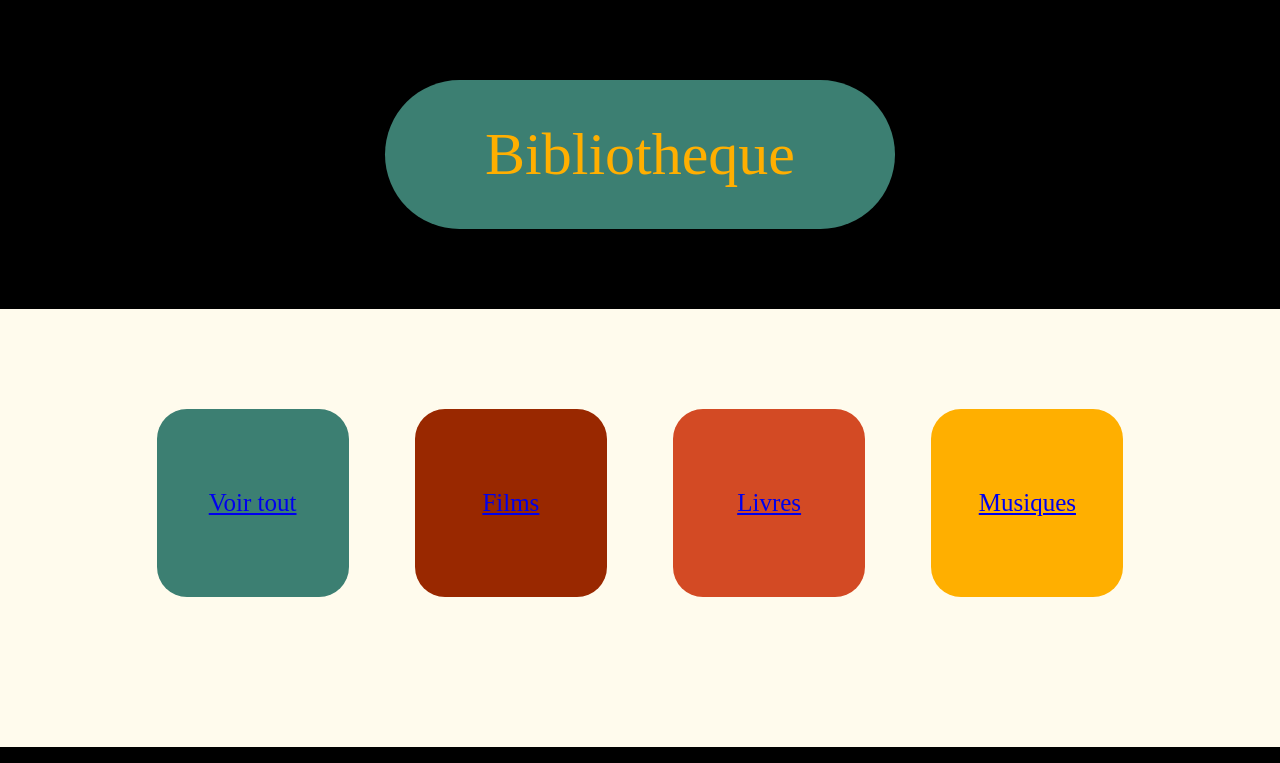
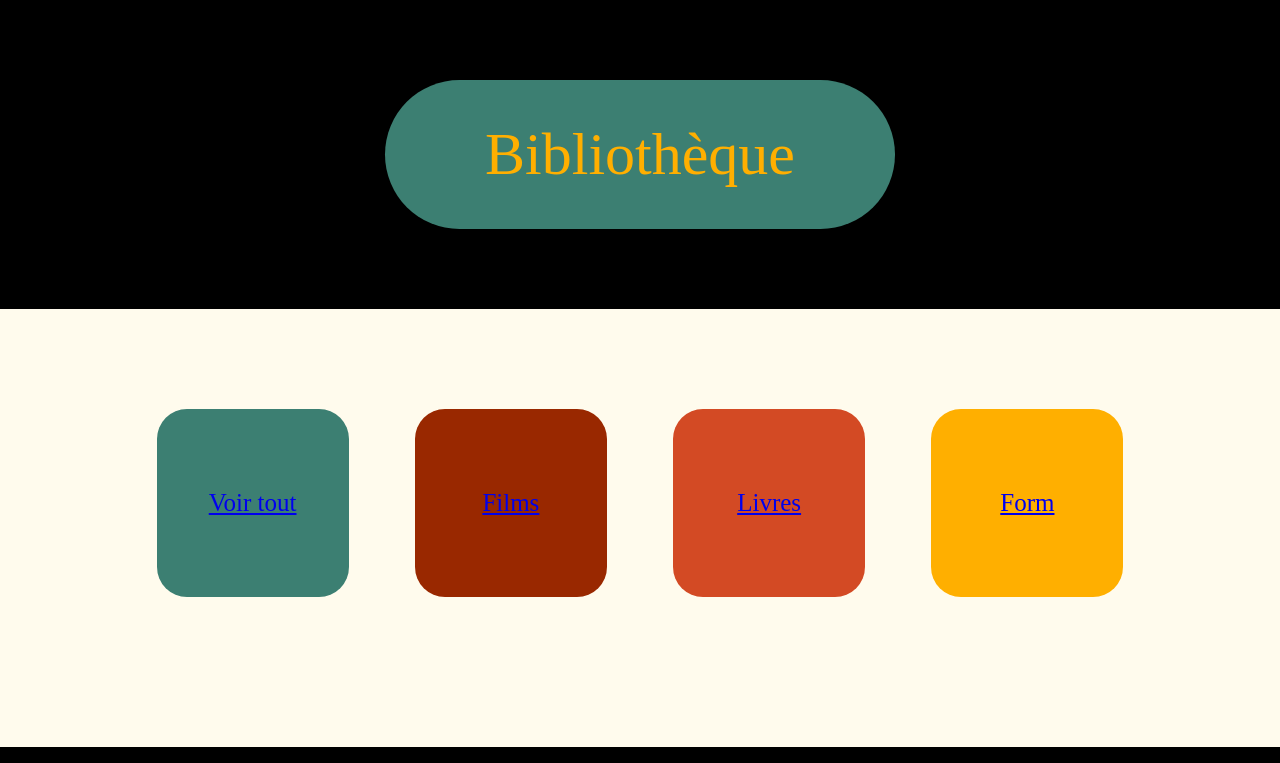
Before and after one commit to anaisturcotte/bibliotheque-flask, a Flask app: page / in a window 1280 px wide. Shown: the top 763 px of the page. Run offline with Flask 3, Linux system fonts and the light colour scheme; data comes from the database, SQL or seed files in the repository; parts of the project's set-up code (start-up, migrations or seed data) failed here and were passed over; some web fonts are replaced.

Commit message:
form simple presque fini (ajout d'un createur)

```diff
--- a/database.py
+++ b/database.py
@@ -57,19 +57,11 @@ def titreColonne(tableName):
 
 ################### FORM ######################
 
-from flask_wtf import FlaskForm, CSRFProtect
+from flask import Flask
+from flask_wtf import FlaskForm
 from wtforms import StringField, SubmitField, SelectField
-from wtforms.validators import data_required
+from wtforms.validators import DataRequired
 
-app = Flask(__name__)
-app.secret_key = 'poop'
-
-# Flask-WTF requires this line
-csrf = CSRFProtect(app)
-
-import secrets
-foo = secrets.token_urlsafe(16)
-app.secret_key = foo
 
 # class Questions(FlaskForm):
 #     titre = StringField('Titre :', validators=[DataRequired(), Length(1, 20)])
--- a/main.py
+++ b/main.py
@@ -1,7 +1,17 @@
 from flask import render_template, request, Flask
+# from flask_wtf import CSRFProtect
 import database as db
 
 app = Flask(__name__)
+
+# app.secret_key = 'poop'
+
+# # Flask-WTF requires this line
+# csrf = CSRFProtect(app)
+
+# import secrets
+# foo = secrets.token_urlsafe(16)
+# app.secret_key = foo
 
 @app.route('/')
 def index():
@@ -45,9 +55,9 @@ def items():
 
 ###################### FORM POUR RENTRER DES DONNEES DANS LA BASE DEPUIS LE SITE ######################
 
-@app.route('/form', methods=['GET', 'POST'])
+@app.route('/form.html', methods=['GET', 'POST'])
 def form():
-    form = questions() # la classe de questions dans database.py
+    form = db.questions() # la classe de questions dans database.py
     # AJOUT D'UNE FONCTIONALITE AU FORM #
     if form.is_submitted():
         # utilise mtn le 'POST'
--- a/templates/form.html
+++ b/templates/form.html
@@ -2,7 +2,7 @@
 {% block title %} Form pour ajouter un createur {% endblock %}
 
 {% block container %}
-    <form action="/submit" method="post">
+    <form action="" method="post">
         <p>
             {{form.createurNom.label}}
             {{form.createurNom(size=30)}}
@@ -11,6 +11,6 @@
             {{form.createurPrenom.label}}
             {{form.createurPrenom(size=30)}}
         </p>
-        <p> {{form.csubmit()}} </p>
+        <p> {{form.submit()}} </p>
     </form>
 {% endblock %}
--- a/templates/liste_all_items.html
+++ b/templates/liste_all_items.html
@@ -4,14 +4,15 @@
 {% block container %}
 
 <div class="header">
-  <div class="container green headBox"><h1 style="color: #FFAF00;">Bibliotheque</h1></div>
+  <div class="container green headBox"><h1 style="color: #FFAF00;">Bibliothèque</h1></div>
 </div>
 
 <div class="main">
   <div class="container green box"><a href="liste_items.html">Voir tout</a></div>
   <div class="container red box"><a href="/liste_film.html">Films</a></div>
   <div class="container orange box"><a href="/liste_livre.html">Livres</a></div>
-  <div class="container yellow box"><a href="/liste_musique.html">Musiques</a></div>
+  <!-- <div class="container yellow box"><a href="/liste_musique.html">Musiques</a></div> -->
+  <div class="container yellow box"><a href="/form.html">Form</a></div>
 </div>
 
 <div class="footer">Page d'acceuil</div>
```
Also changed, not shown: 1 other file.
